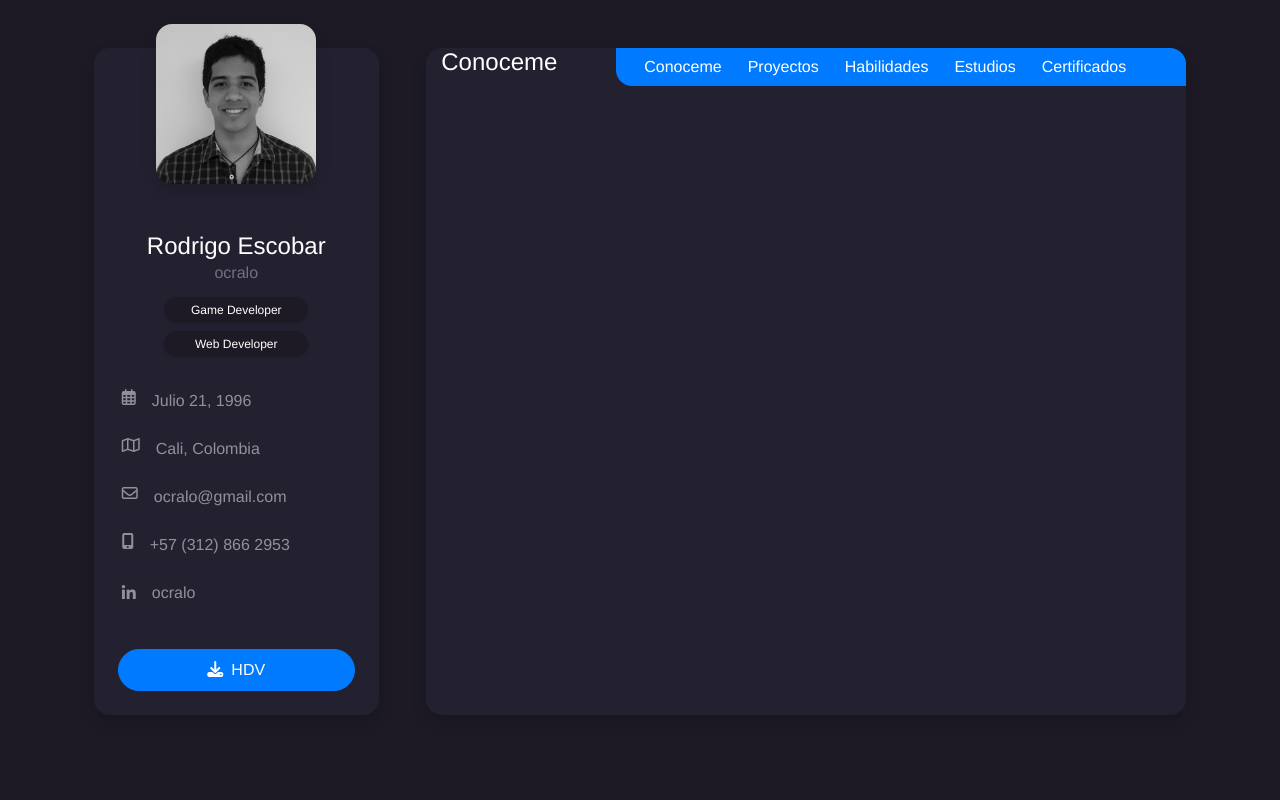
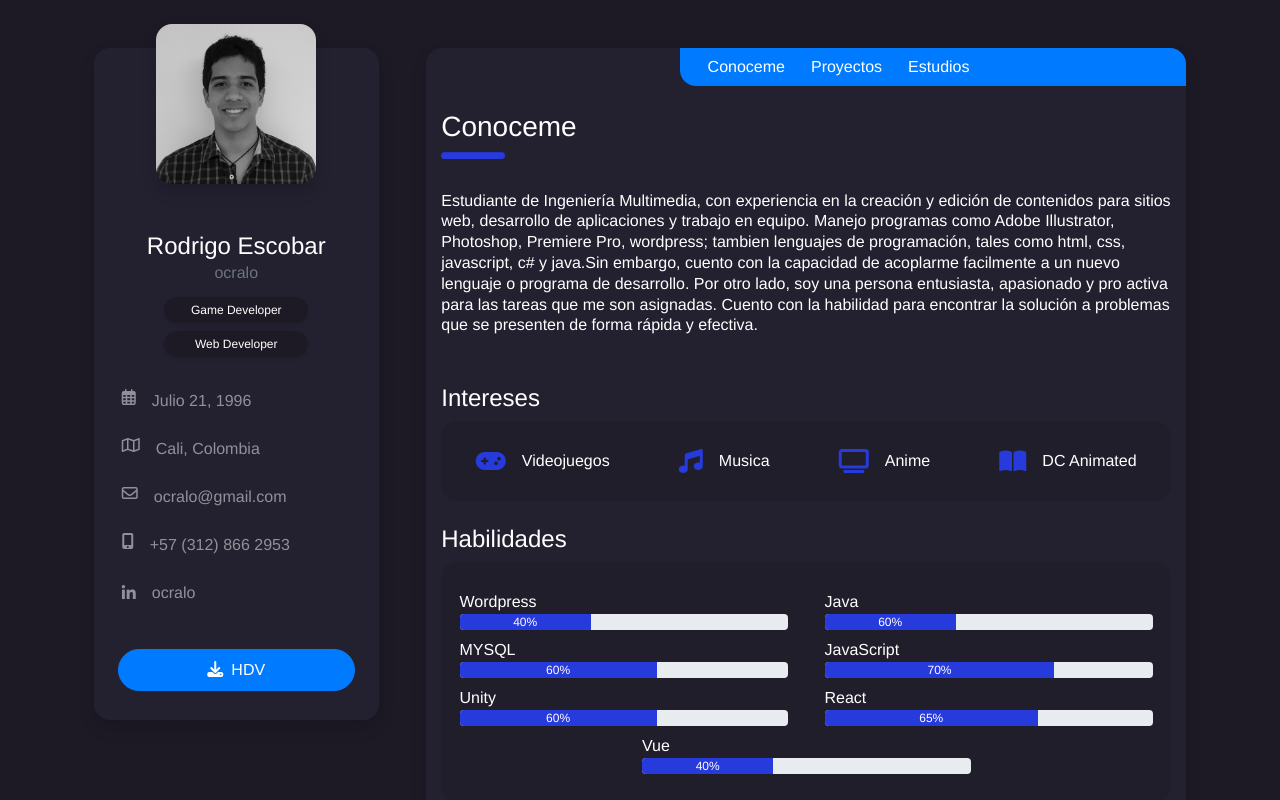
Before and after one commit to ocralo/vueCV, a Vue app: page / in a window 1280 px wide. Shown: the top 800 px of the page. Built offline with nearby package versions, Linux system fonts and the light colour scheme.

Commit message:
se termina la vista de conoceme

```diff
--- a/src/views/index.vue
+++ b/src/views/index.vue
@@ -1,7 +1,7 @@
 <template>
   <div class="container mt-5">
     <div class="row justify-content-around">
-      <div class="col-md-3 rel-bg-content rel-rounded shadow p-4">
+      <div class="col-md-3 rel-bg-content rel-bg-content-left rel-rounded shadow p-4">
         <div class="rel-img-profile shadow"></div>
         <div
           class="rel-info-one text-center d-flex flex-column align-items-center justify-content-center"
@@ -40,22 +40,168 @@
           </div>
         </div>
       </div>
-      <div class="col-md-8 rel-bg-content rel-rounded shadow">
-        <div class="row justify-content-around">
-          <div class="col-md-3">
-            <h4>Conoceme</h4>
-          </div>
-          <div class="col-md-9 bg-primary rel-nav">
-            <button type="button" class="btn btn-primary">Conoceme</button>
-            <button type="button" class="btn btn-primary">Proyectos</button>
-            <button type="button" class="btn btn-primary">Habilidades</button>
-            <button type="button" class="btn btn-primary">Estudios</button>
-            <button type="button" class="btn btn-primary">Certificados</button>
+      <div class="col-md-8 rel-bg-content rel-bg-content-rigth rel-rounded shadow">
+        <div class="row d-flex justify-content-end">
+          <div class="col-md-8 bg-primary rel-nav">
+            <button type="button" class="btn btn-primary h-100">Conoceme</button>
+            <button type="button" class="btn btn-primary h-100">Proyectos</button>
+            <button type="button" class="btn btn-primary h-100">Estudios</button>
           </div>
         </div>
-        <div class="row">
+        <div class="row mt-4">
           <div class="container-fluid">
-            <div class="row"></div>
+            <div class="row">
+              <div class="col-md-12 pb-3">
+                <h3 class="rel-title-menu">Conoceme</h3>
+                <hr class="rel-hr-title" />
+                <p
+                  class="rel-paragraph"
+                >Estudiante de Ingeniería Multimedia, con experiencia en la creación y edición de contenidos para sitios web, desarrollo de aplicaciones y trabajo en equipo. Manejo programas como Adobe Illustrator, Photoshop, Premiere Pro, wordpress; tambien lenguajes de programación, tales como html, css, javascript, c# y java.Sin embargo, cuento con la capacidad de acoplarme facilmente a un nuevo lenguaje o programa de desarrollo. Por otro lado, soy una persona entusiasta, apasionado y pro activa para las tareas que me son asignadas. Cuento con la habilidad para encontrar la solución a problemas que se presenten de forma rápida y efectiva.</p>
+                <h4 class="mt-5">Intereses</h4>
+                <div class="d-flex flex-wrap justify-content-around pt-4 pb-4 rel-bg-content-2">
+                  <div class="rel-item-interest d-flex m-1">
+                    <i class="fas fa-gamepad mr-3 rel-icon"></i>
+                    <p class="m-0 p-0">Videojuegos</p>
+                  </div>
+                  <div class="rel-item-interest d-flex m-1">
+                    <i class="fas fa-music mr-3 rel-icon"></i>
+                    <p class="m-0 p-0">Musica</p>
+                  </div>
+                  <div class="rel-item-interest d-flex m-1">
+                    <i class="fas fa-tv mr-3 rel-icon"></i>
+                    <p class="m-0 p-0">Anime</p>
+                  </div>
+                  <div class="rel-item-interest d-flex m-1">
+                    <i class="fas fa-book-open mr-3 rel-icon"></i>
+                    <p class="m-0 p-0">DC Animated</p>
+                  </div>
+                </div>
+                <h4 class="mt-4">Habilidades</h4>
+                <div class="d-flex flex-wrap justify-content-around pt-4 pb-4 rel-bg-content-2">
+                  <div class="rel-item-hability m-1 w-md-25">
+                    <p class="m-0 p-0">Wordpress</p>
+                    <div class="progress">
+                      <div
+                        class="progress-bar"
+                        role="progressbar"
+                        style="width: 40%"
+                        aria-valuenow="40"
+                        aria-valuemin="0"
+                        aria-valuemax="100"
+                      >40%</div>
+                    </div>
+                  </div>
+                  <div class="rel-item-hability m-1 w-md-25">
+                    <p class="m-0 p-0">Java</p>
+                    <div class="progress">
+                      <div
+                        class="progress-bar"
+                        role="progressbar"
+                        style="width: 40%"
+                        aria-valuenow="40"
+                        aria-valuemin="0"
+                        aria-valuemax="100"
+                      >60%</div>
+                    </div>
+                  </div>
+                  <div class="rel-item-hability m-1 w-md-25">
+                    <p class="m-0 p-0">MYSQL</p>
+                    <div class="progress">
+                      <div
+                        class="progress-bar"
+                        role="progressbar"
+                        style="width: 60%"
+                        aria-valuenow="60"
+                        aria-valuemin="0"
+                        aria-valuemax="100"
+                      >60%</div>
+                    </div>
+                  </div>
+                  <div class="rel-item-hability m-1 w-md-25">
+                    <p class="m-0 p-0">JavaScript</p>
+                    <div class="progress">
+                      <div
+                        class="progress-bar"
+                        role="progressbar"
+                        style="width: 70%"
+                        aria-valuenow="70"
+                        aria-valuemin="0"
+                        aria-valuemax="100"
+                      >70%</div>
+                    </div>
+                  </div>
+                  <div class="rel-item-hability m-1 w-md-25">
+                    <p class="m-0 p-0">Unity</p>
+                    <div class="progress">
+                      <div
+                        class="progress-bar"
+                        role="progressbar"
+                        style="width: 60%"
+                        aria-valuenow="60"
+                        aria-valuemin="0"
+                        aria-valuemax="100"
+                      >60%</div>
+                    </div>
+                  </div>
+                  <div class="rel-item-hability m-1 w-md-25">
+                    <p class="m-0 p-0">React</p>
+                    <div class="progress">
+                      <div
+                        class="progress-bar"
+                        role="progressbar"
+                        style="width: 65%"
+                        aria-valuenow="65"
+                        aria-valuemin="0"
+                        aria-valuemax="100"
+                      >65%</div>
+                    </div>
+                  </div>
+                  <div class="rel-item-hability m-1 w-md-25">
+                    <p class="m-0 p-0">Vue</p>
+                    <div class="progress">
+                      <div
+                        class="progress-bar"
+                        role="progressbar"
+                        style="width: 40%"
+                        aria-valuenow="40"
+                        aria-valuemin="0"
+                        aria-valuemax="100"
+                      >40%</div>
+                    </div>
+                  </div>
+                </div>
+                <h4 class="mt-4">Idiomas</h4>
+                <div class="d-flex flex-wrap justify-content-around pt-4 pb-4 rel-bg-content-2">
+                  <div class="rel-item-hability m-1 w-md-25">
+                    <p class="m-0 p-0">Español (natal)</p>
+                    <div class="progress">
+                      <div
+                        class="progress-bar"
+                        role="progressbar"
+                        style="width: 90%"
+                        aria-valuenow="90"
+                        aria-valuemin="0"
+                        aria-valuemax="100"
+                      >90%</div>
+                    </div>
+                  </div>
+                  <div class="rel-item-hability m-1 w-md-25">
+                    <p class="m-0 p-0">Ingles</p>
+                    <div class="progress">
+                      <div
+                        class="progress-bar"
+                        role="progressbar"
+                        style="width: 40%"
+                        aria-valuenow="40"
+                        aria-valuemin="0"
+                        aria-valuemax="100"
+                      >40%</div>
+                    </div>
+                  </div>
+                </div>
+              </div>
+              <div class="col-md-12"></div>
+            </div>
           </div>
         </div>
       </div>
@@ -70,6 +216,13 @@ export default {};
 <style>
 .rel-bg-content {
   background: #232130;
+  border-radius: 1em;
+}
+.rel-bg-content-left {
+  max-height: 42em;
+}
+.rel-bg-content-2 {
+  background: #211e2b;
   border-radius: 1em;
 }
 .rel-img-profile {
@@ -99,7 +252,35 @@ export default {};
   width: 18em;
 }
 .rel-nav {
-  border-radius: 0 1em 0em 1em;
+  border-radius: 0em 1em 0em 1em;
+}
+
+.rel-icon {
+  color: #273bdd;
+  font-size: 1.5em;
+}
+
+.rel-hr-title {
+  background-color: #273bdd;
+  height: 6px;
+  border-radius: 1em;
+  width: 4em;
+  margin: 0em 0em 2em 0em;
+}
+.rel-paragraph {
+  line-height: 1.3;
+}
+
+.rel-item-hability {
+  width: 45%;
+}
+
+.progress-bar {
+  background-color: #273bdd;
+}
+
+#barra-wordpress:hover:before {
+  content: "50%";
 }
 
 @media (max-width: 992px) {
@@ -117,5 +298,8 @@ export default {};
     height: 10em;
     width: 10em;
   }
+  .rel-nav {
+    border-radius: 1em 1em 0em 0em;
+  }
 }
 </style>
```
